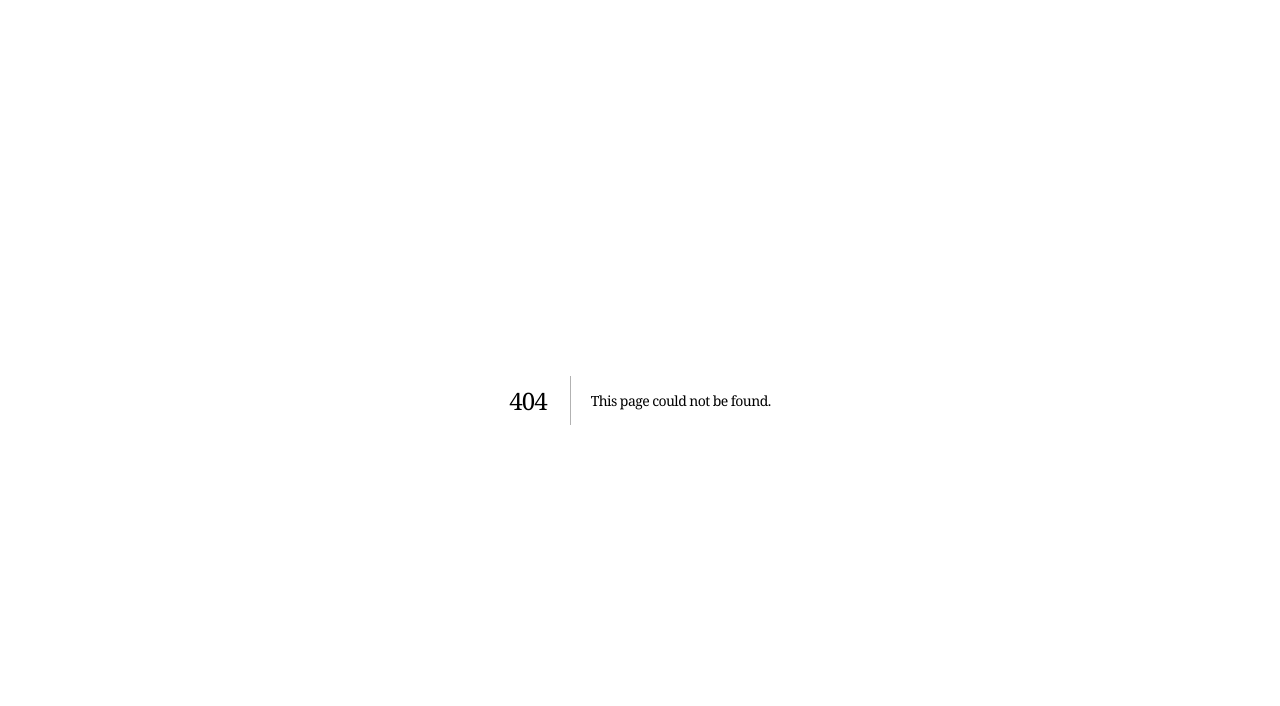
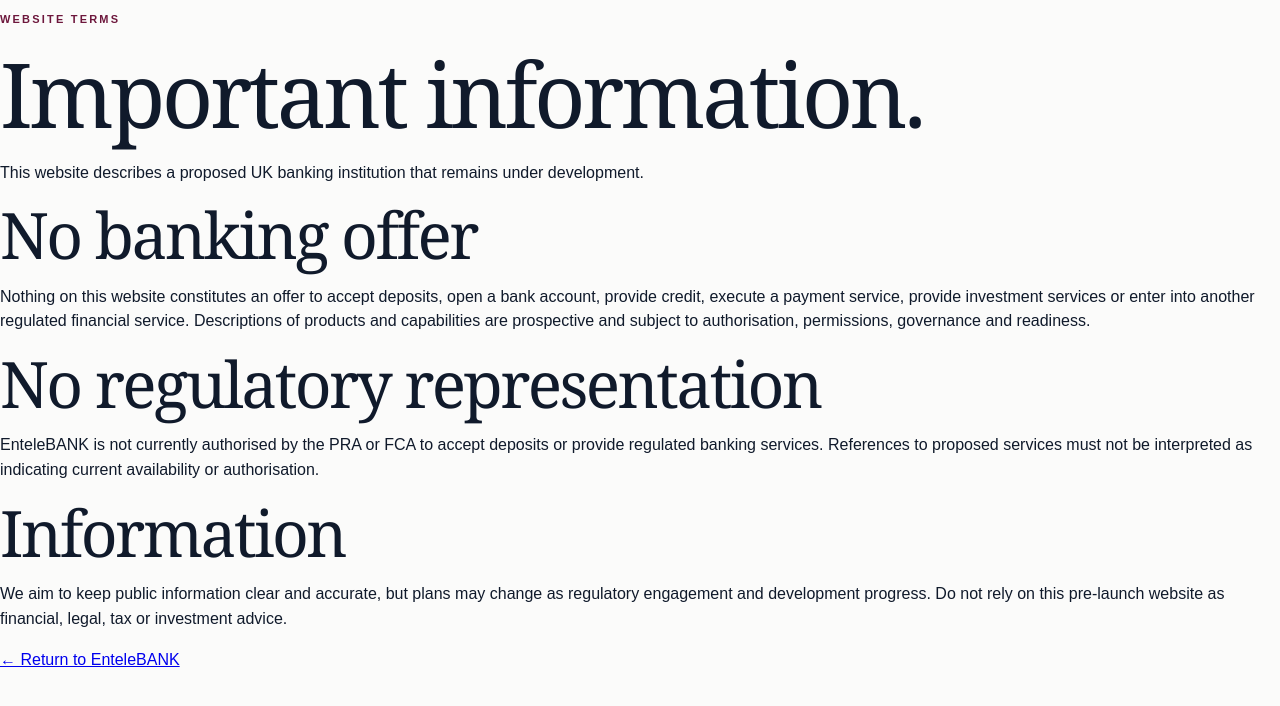
Before and after one commit to tvk-group/entelebank, a Next.js app: page /terms in a window 1280 px wide. Before the commit this address had no page. Shown: the top 706 px of the page. Built offline with nearby package versions, Linux system fonts and the light colour scheme.

Commit message:
legal: add pre-authorisation website terms

```diff
--- /dev/null
+++ b/app/terms/page.js
@@ -0,0 +1,2 @@
+export const metadata={title:'Website Terms | EnteleBANK'};
+export default function Terms(){return <main className="legalPage"><p className="eyebrow">Website terms</p><h1>Important information.</h1><p className="legalLead">This website describes a proposed UK banking institution that remains under development.</p><h2>No banking offer</h2><p>Nothing on this website constitutes an offer to accept deposits, open a bank account, provide credit, execute a payment service, provide investment services or enter into another regulated financial service. Descriptions of products and capabilities are prospective and subject to authorisation, permissions, governance and readiness.</p><h2>No regulatory representation</h2><p>EnteleBANK is not currently authorised by the PRA or FCA to accept deposits or provide regulated banking services. References to proposed services must not be interpreted as indicating current availability or authorisation.</p><h2>Information</h2><p>We aim to keep public information clear and accurate, but plans may change as regulatory engagement and development progress. Do not rely on this pre-launch website as financial, legal, tax or investment advice.</p><p><a href="/">← Return to EnteleBANK</a></p></main>}
```
